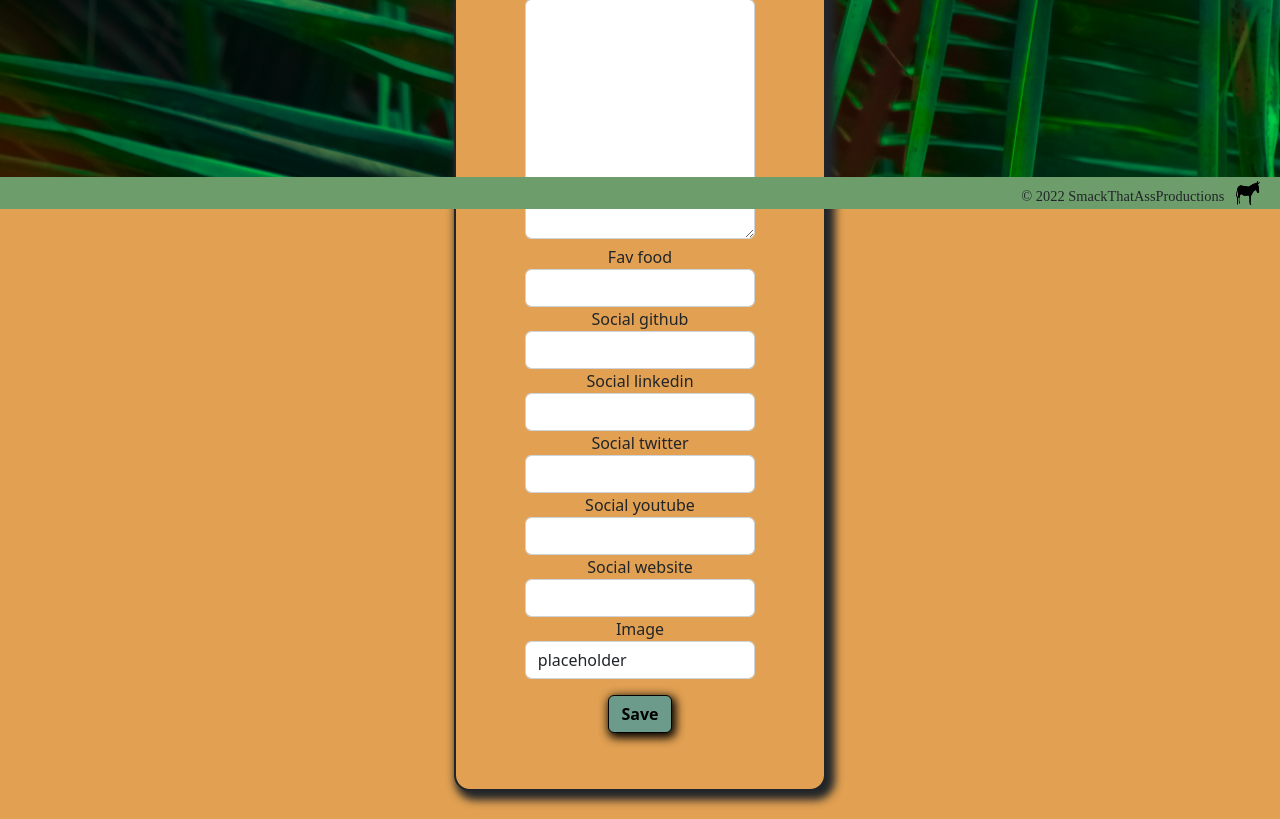
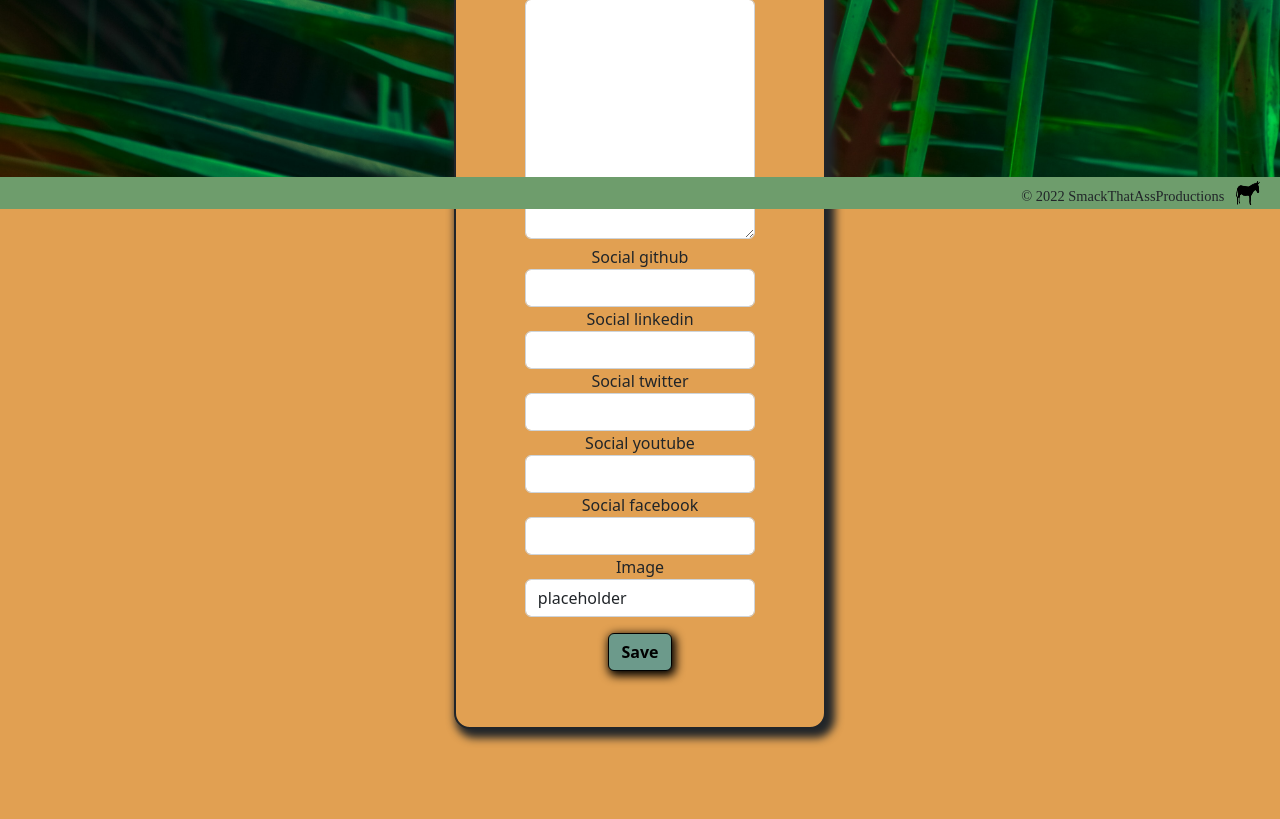
Before and after one commit to KSheridan86/project-4-TasteOfIndia, a Django app: page /users/edit_account/ in a window 1280 px wide. Shown: the part 591-1410 px from the top of the page. After the commit the page ends 1335 px from the top, so only its background shows below. Run offline with Django 3.2, Linux system fonts and the light colour scheme; the visitor is signed in with stand-in values (Sample User, id 1); some libraries are stand-ins or nearby versions; some web fonts are replaced.

```diff
--- a/static/styles/style.css
+++ b/static/styles/style.css
@@ -1,6 +1,8 @@
 #bio-img {
-    height: 8rem;
-    width: 8rem;
+    height: 3rem;
+    width: 3rem;
+    margin-top: 0rem;
+    margin-bottom: 1rem;
 }
 
 body {
@@ -718,7 +720,7 @@ textarea {
         box-shadow: 2px 3px 12px 1px black;
     }
     .card {
-        height: 80%;
+        height: 90%;
     }
 
     .bio {
--- a/users/admin.py
+++ b/users/admin.py
@@ -7,6 +7,6 @@ class ProfileAdmin(admin.ModelAdmin):
     """
     Docstrings R us!!
     """
-    list_filter = ('name', 'username', 'fav_food')
-    list_display = ('name', 'username', 'fav_food')
-    search_fields = ('name', 'username', 'fav_food')
+    list_filter = ('name', 'username')
+    list_display = ('name', 'username')
+    search_fields = ('name', 'username')
--- a/users/forms.py
+++ b/users/forms.py
@@ -31,39 +31,12 @@ class ProfileForm(ModelForm):
     class Meta:
         model = Profile
         fields = ['name', 'username', 'email', 'short_intro',
-                  'quote', 'bio', 'fav_food', 'social_github',
+                  'quote', 'bio', 'social_github',
                   'social_linkedin', 'social_twitter',
-                  'social_youtube', 'social_website', 'profile_image']
+                  'social_youtube', 'social_facebook', 'profile_image']
 
     def __init__(self, *args, **kwargs):
         super(ProfileForm, self).__init__(*args, **kwargs)
 
         for name, field in self.fields.items():
             field.widget.attrs.update({'class': 'form-control register'})
-
-        # self.fields['name'].widget.attrs.update(
-        #     {'class': 'form-control register'})
-        # self.fields['username'].widget.attrs.update(
-        #     {'class': 'form-control register'})
-        # self.fields['email'].widget.attrs.update(
-        #     {'class': 'form-control register'})
-        # self.fields['short_intro'].widget.attrs.update(
-        #     {'class': 'form-control register'})
-        # self.fields['quote'].widget.attrs.update(
-        #     {'class': 'form-control register'})
-        # self.fields['bio'].widget.attrs.update(
-        #     {'class': 'form-control register'})
-        # self.fields['fav_food'].widget.attrs.update(
-        #     {'class': 'form-control register'})
-        # self.fields['profile_image'].widget.attrs.update(
-        #     {'class': 'form-control register'})
-        # self.fields['social_github'].widget.attrs.update(
-        #     {'class': 'form-control register'})
-        # self.fields['social_linkedin'].widget.attrs.update(
-        #     {'class': 'form-control register'})
-        # self.fields['social_twitter'].widget.attrs.update(
-        #     {'class': 'form-control register'})
-        # self.fields['social_youtube'].widget.attrs.update(
-        #     {'class': 'form-control register'})
-        # self.fields['social_website'].widget.attrs.update(
-        #     {'class': 'form-control register'})
--- a/users/models.py
+++ b/users/models.py
@@ -21,11 +21,10 @@ class Profile(models.Model):
     social_twitter = models.CharField(max_length=200, blank=True, null=True)
     social_linkedin = models.CharField(max_length=200, blank=True, null=True)
     social_youtube = models.CharField(max_length=200, blank=True, null=True)
-    social_website = models.CharField(max_length=200, blank=True, null=True)
+    social_facebook = models.CharField(max_length=200, blank=True, null=True)
     short_intro = models.CharField(max_length=400, blank=True, null=True)
     quote = models.CharField(max_length=400, blank=True, null=True)
     bio = models.TextField(blank=True, null=True)
-    fav_food = models.CharField(max_length=80, blank=True, null=True)
     created_on = models.DateTimeField(auto_now_add=True)
 
     class Meta:
--- a/users/utils.py
+++ b/users/utils.py
@@ -34,6 +34,7 @@ def search_profiles(request):
         print(search_query)
     profiles = Profile.objects.filter(
         Q(name__icontains=search_query) |
-        Q(quote__icontains=search_query)
+        Q(quote__icontains=search_query) |
+        Q(username__icontains=search_query)
         )
     return profiles, search_query
--- a/users/views.py
+++ b/users/views.py
@@ -43,6 +43,8 @@ def sign_out(request):
 
 
 def register(request):
+    if request.user.is_authenticated:
+        return redirect('user_profile', pk=request.user.profile.id)
     page = 'register'
     form = RegisterForm()
     if request.method == 'POST':
```
Also changed, not shown: users/templates/users/profiles.html (+5 -5 lines), users/templates/users/user_profile.html (+8 -8 lines), users/migrations/0003_rename_social_website_profile_social_facebook.py (added), users/migrations/0004_remove_profile_fav_food.py (added).
